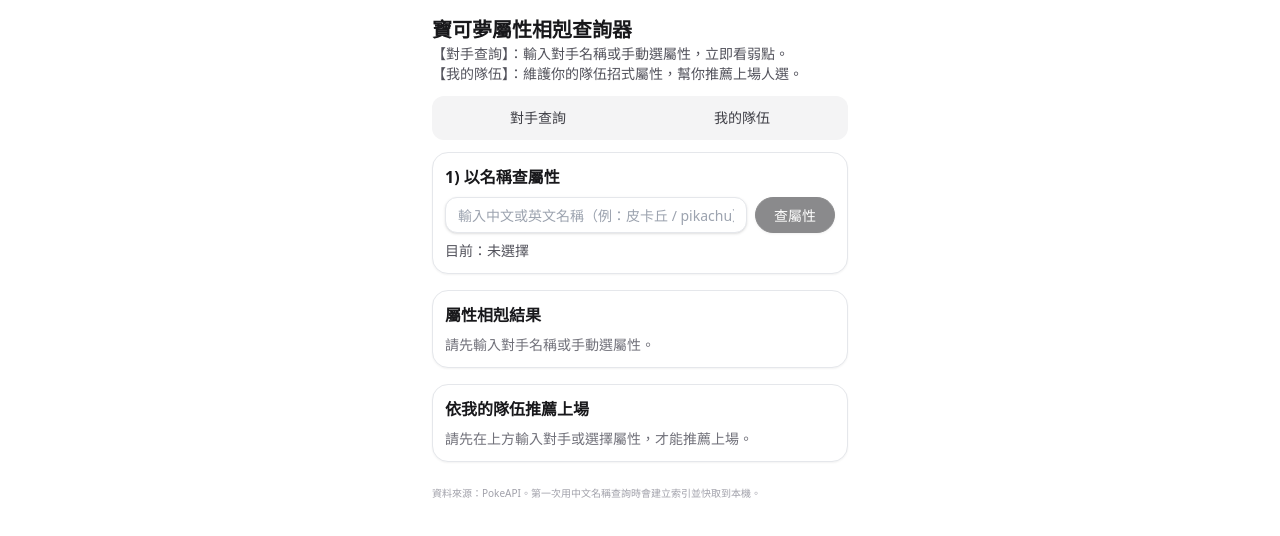
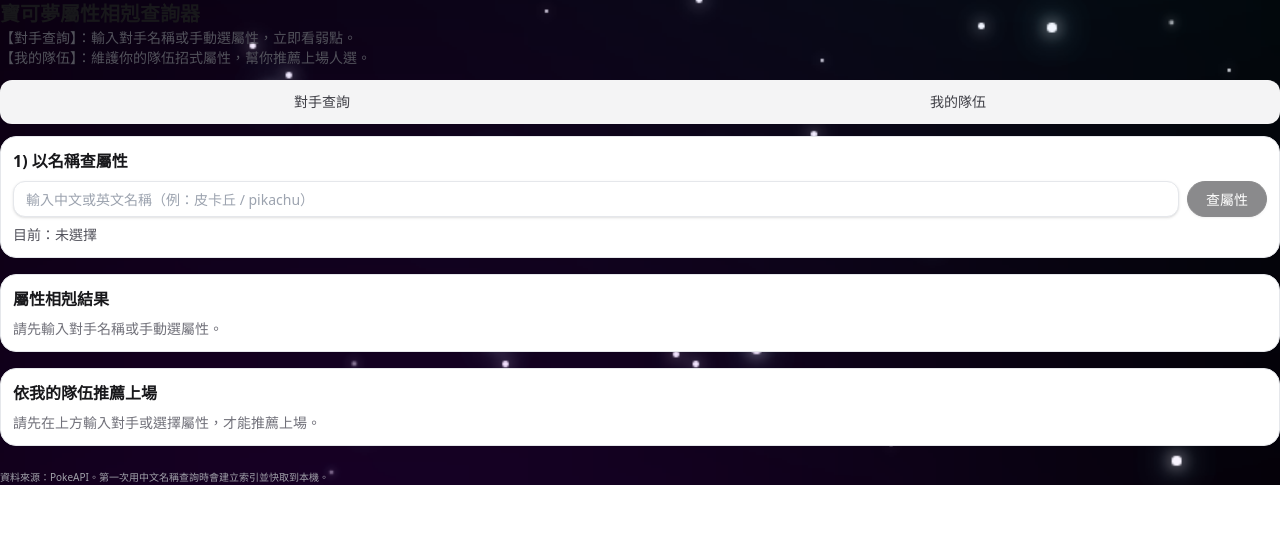
Before and after one commit to Daisy116/pokemon-PK, a React (Vite) app: page / in a window 1280 px wide. Shown: the top 536 px of the page. Built offline with nearby package versions, Linux system fonts and the light colour scheme; the HTML template or start-up script is replaced by a standard one.

Commit message:
[Update] 更改背景

```diff
--- a/src/App.tsx
+++ b/src/App.tsx
@@ -403,7 +403,7 @@ export default function App(){
   function removeMate(id:string){ setTeam(team.filter(x=>x.id!==id)); }
 
   return (
-    <div className="min-h-screen bg-white text-zinc-900 p-4 max-w-md mx-auto">
+    <div className="theme-space bg-cover bg-center text-zinc-900">
       <h1 className="text-xl font-bold">寶可夢屬性相剋查詢器</h1>
       <p className="text-sm text-zinc-600 mb-3">【對手查詢】：輸入對手名稱或手動選屬性，立即看弱點。 <br/>【我的隊伍】：維護你的隊伍招式屬性，幫你推薦上場人選。</p>
 
--- a/src/index.css
+++ b/src/index.css
@@ -90,3 +90,12 @@ button.tabs-trigger[data-active="true"] {
 button.tabs-trigger[data-active="true"]:hover {
   filter: brightness(1.05);
 }
+
+
+/* -------- 加上星空背景 -------- */
+.theme-space {
+  background-image: url("/pokemon/space-bg.png");
+  background-size: cover;
+  background-position: center;
+  background-repeat: no-repeat;
+}
```
Also changed, not shown: public/pokemon/space-bg.png (added).
